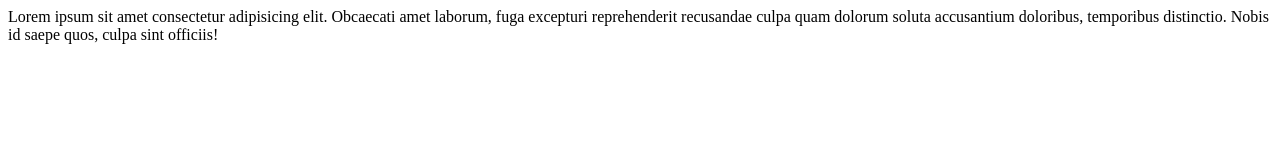
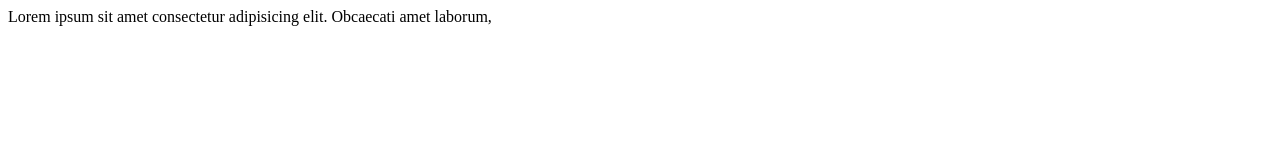
Before and after one commit to neetesh187/Calculator, a plain HTML site: page index.html in a window 1280 px wide. Drawn offline with Linux system fonts and the light colour scheme.

Commit message:
file dele

```diff
--- a/index.html
+++ b/index.html
@@ -7,6 +7,6 @@
     <title>Document</title>
 </head>
 <body>
-    Lorem ipsum  sit amet consectetur adipisicing elit. Obcaecati amet laborum, fuga excepturi reprehenderit recusandae culpa quam dolorum soluta accusantium doloribus, temporibus distinctio. Nobis id saepe quos, culpa sint officiis!
+    Lorem ipsum  sit amet consectetur adipisicing elit. Obcaecati amet laborum,
 </body>
 </html>
```
